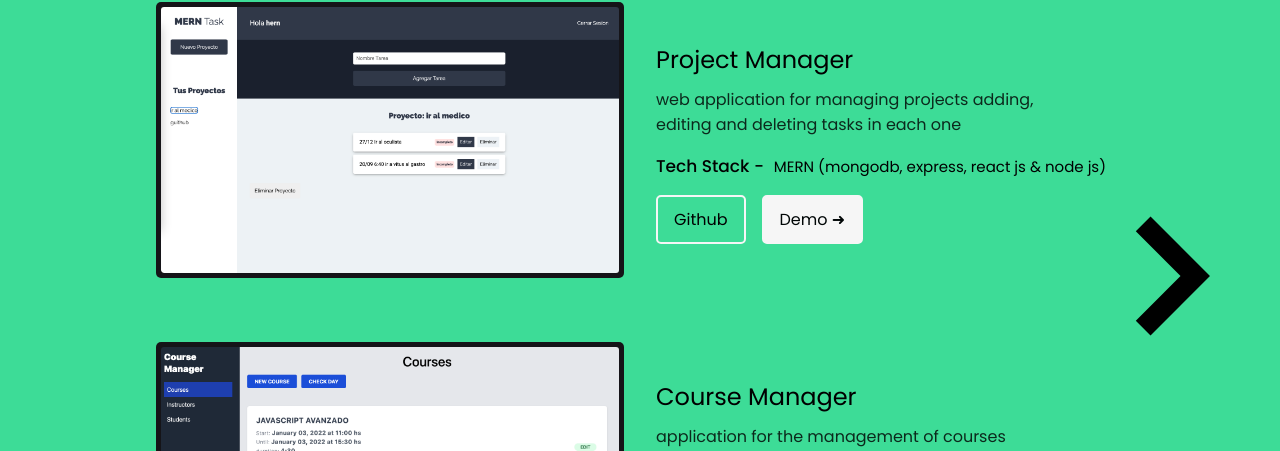
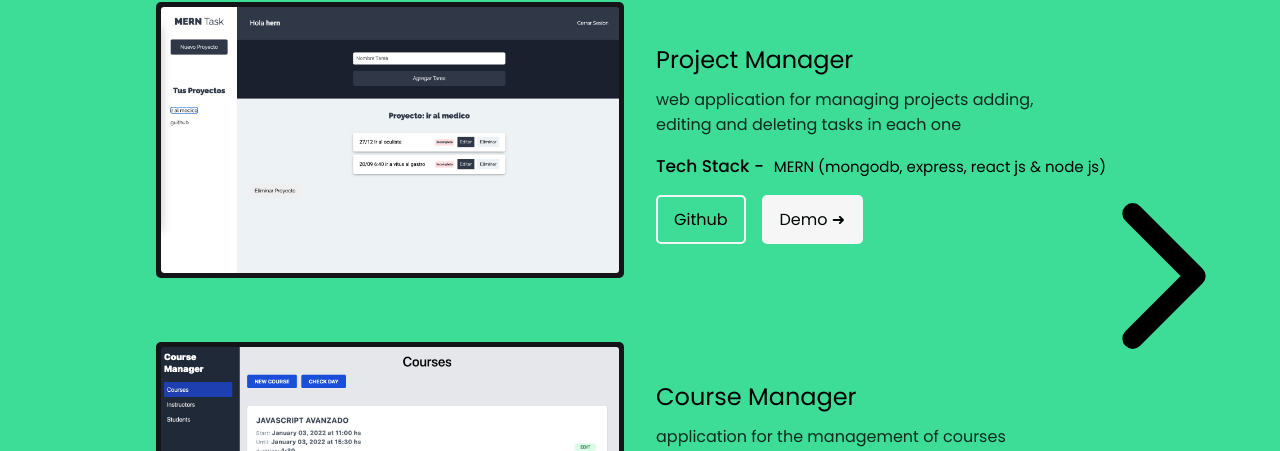
Before and after one commit to hernandiazz9/hernandiazz9, a React (Create React App) app: page / in a window 1280 px wide. Shown: the part 1334-1785 px from the top of the page. Built offline with nearby package versions, Linux system fonts and the light colour scheme.

Commit message:
changing arrow

```diff
--- a/src/components/Projects/SlideArrows/SliderArrowsRight.js
+++ b/src/components/Projects/SlideArrows/SliderArrowsRight.js
@@ -1,4 +1,6 @@
-import { BiChevronRight } from "react-icons/bi";
+
+import { FiChevronRight } from "react-icons/fi";
+
 import styled, {keyframes} from "styled-components";
 
 const ScrollAnimation = keyframes`
@@ -45,7 +47,7 @@ const SliderArrowsRigth = (props) => {
   const { onClick } = props;
   return (
     <RightArrow onClick={onClick}>
-      <BiChevronRight />
+      <FiChevronRight />
     </RightArrow>
   );
 };
```
